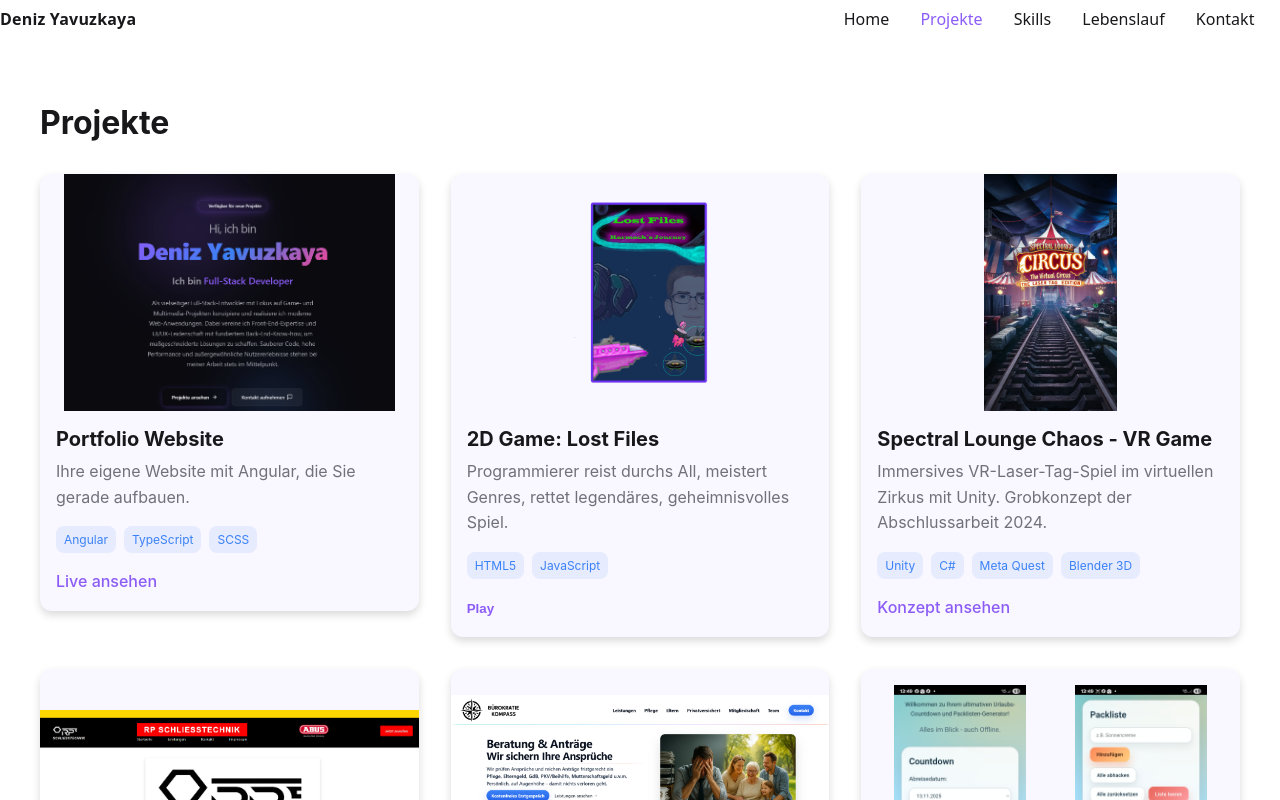
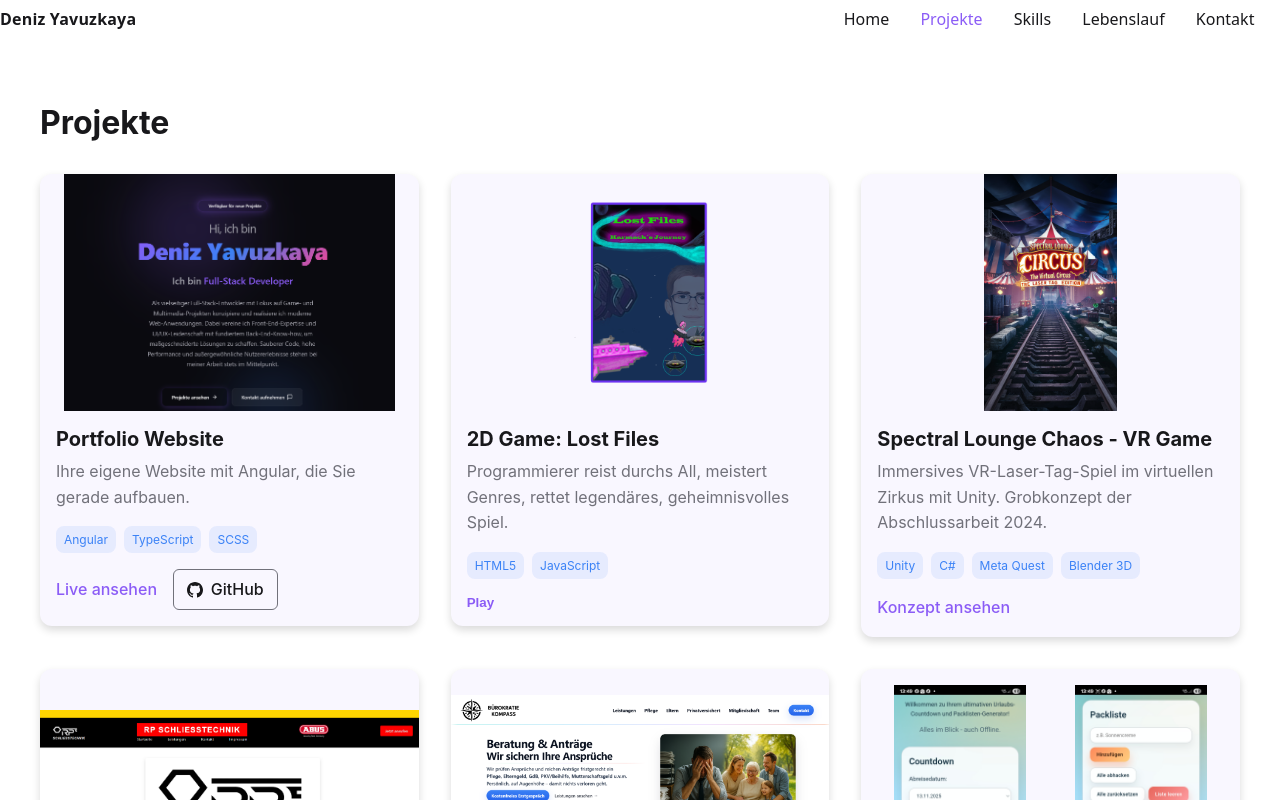
Before and after one commit to OGDeniz/deniz-portfolio, an Angular app: page /projects in a window 1280 px wide. Shown: the top 800 px of the page. Built offline with nearby package versions, Linux system fonts and the light colour scheme.

Commit message:
feat:  Github Links erstellt

```diff
--- a/src/app/features/projects/projects.component.html
+++ b/src/app/features/projects/projects.component.html
@@ -17,6 +17,12 @@
         </ul>
         <div class="project-actions">
           <a *ngIf="project.link" class="project-link" [href]="project.link" target="_blank" rel="noopener">{{ project.linkLabel || 'Live ansehen' }}</a>
+          <a *ngIf="project.github" class="project-github" [href]="project.github" target="_blank" rel="noopener" aria-label="GitHub Repository">
+            <svg width="20" height="20" viewBox="0 0 24 24" fill="currentColor">
+              <path d="M12 0c-6.626 0-12 5.373-12 12 0 5.302 3.438 9.8 8.207 11.387.599.111.793-.261.793-.577v-2.234c-3.338.726-4.033-1.416-4.033-1.416-.546-1.387-1.333-1.756-1.333-1.756-1.089-.745.083-.729.083-.729 1.205.084 1.839 1.237 1.839 1.237 1.07 1.834 2.807 1.304 3.492.997.107-.775.418-1.305.762-1.604-2.665-.305-5.467-1.334-5.467-5.931 0-1.311.469-2.381 1.236-3.221-.124-.303-.535-1.524.117-3.176 0 0 1.008-.322 3.301 1.23.957-.266 1.983-.399 3.003-.404 1.02.005 2.047.138 3.006.404 2.291-1.552 3.297-1.23 3.297-1.23.653 1.653.242 2.874.118 3.176.77.84 1.235 1.911 1.235 3.221 0 4.609-2.807 5.624-5.479 5.921.43.372.823 1.102.823 2.222v3.293c0 .319.192.694.801.576 4.765-1.589 8.199-6.086 8.199-11.386 0-6.627-5.373-12-12-12z"/>
+            </svg>
+            GitHub
+          </a>
           <button *ngIf="project.play" class="btn-play" (click)="openGame(project)">Play</button>
         </div>
       </div>
--- a/src/app/features/projects/projects.component.scss
+++ b/src/app/features/projects/projects.component.scss
@@ -89,13 +89,51 @@
       }
     }
 
+    .project-actions {
+      display: flex;
+      gap: var(--space-sm);
+      flex-wrap: wrap;
+      align-items: center;
+    }
+
     .project-link {
       color: var(--clr-primary);
       text-decoration: none;
       font-weight: 500;
+      transition: color 0.3s ease;
 
       &:hover {
         color: var(--clr-secondary);
+      }
+    }
+
+    .project-github {
+      display: inline-flex;
+      align-items: center;
+      gap: 0.5rem;
+      color: var(--clr-text);
+      text-decoration: none;
+      font-weight: 500;
+      padding: 0.4rem 0.8rem;
+      border: 1px solid var(--clr-text-muted);
+      border-radius: 6px;
+      transition: all 0.3s ease;
+      background: transparent;
+
+      svg {
+        width: 16px;
+        height: 16px;
+        transition: transform 0.3s ease;
+      }
+
+      &:hover {
+        color: var(--clr-primary);
+        border-color: var(--clr-primary);
+        background: rgba(139, 92, 246, 0.05);
+
+        svg {
+          transform: scale(1.1);
+        }
       }
     }
 
@@ -104,6 +142,8 @@
       border: none;
       font-weight: 600;
       background: none;
+      cursor: pointer;
+      transition: color 0.3s ease;
 
       &:hover {
         color: var(--clr-secondary);
--- a/src/app/features/projects/projects.component.ts
+++ b/src/app/features/projects/projects.component.ts
@@ -11,6 +11,7 @@
   link?: string;
   linkLabel?: string;
   play?: boolean;
+  github?: string;
 }
 
 @Component({
@@ -28,6 +29,7 @@
       technologies: ['Angular', 'TypeScript', 'SCSS'],
       image: '/projects/portfolio.png',
       link: 'http://localhost:4200/',
+      github: 'https://github.com/OGDeniz/deniz-portfolio',
     },
     {
       title: '2D Game: Lost Files',
@@ -70,8 +72,7 @@
       technologies: ['Kotlin', 'Android', 'Java'],
       image: '/projects/UrlaubsApp1.jpg',
       images: ['/projects/UrlaubsApp1.jpg', '/projects/UrlaubsApp2.jpg'],
-      link: 'https://github.com/OGDeniz/Urlaubsapp/tree/main',
-      linkLabel: 'GitHub ansehen',
+      github: 'https://github.com/OGDeniz/Urlaubsapp/tree/main',
     },
 
   ];
```
